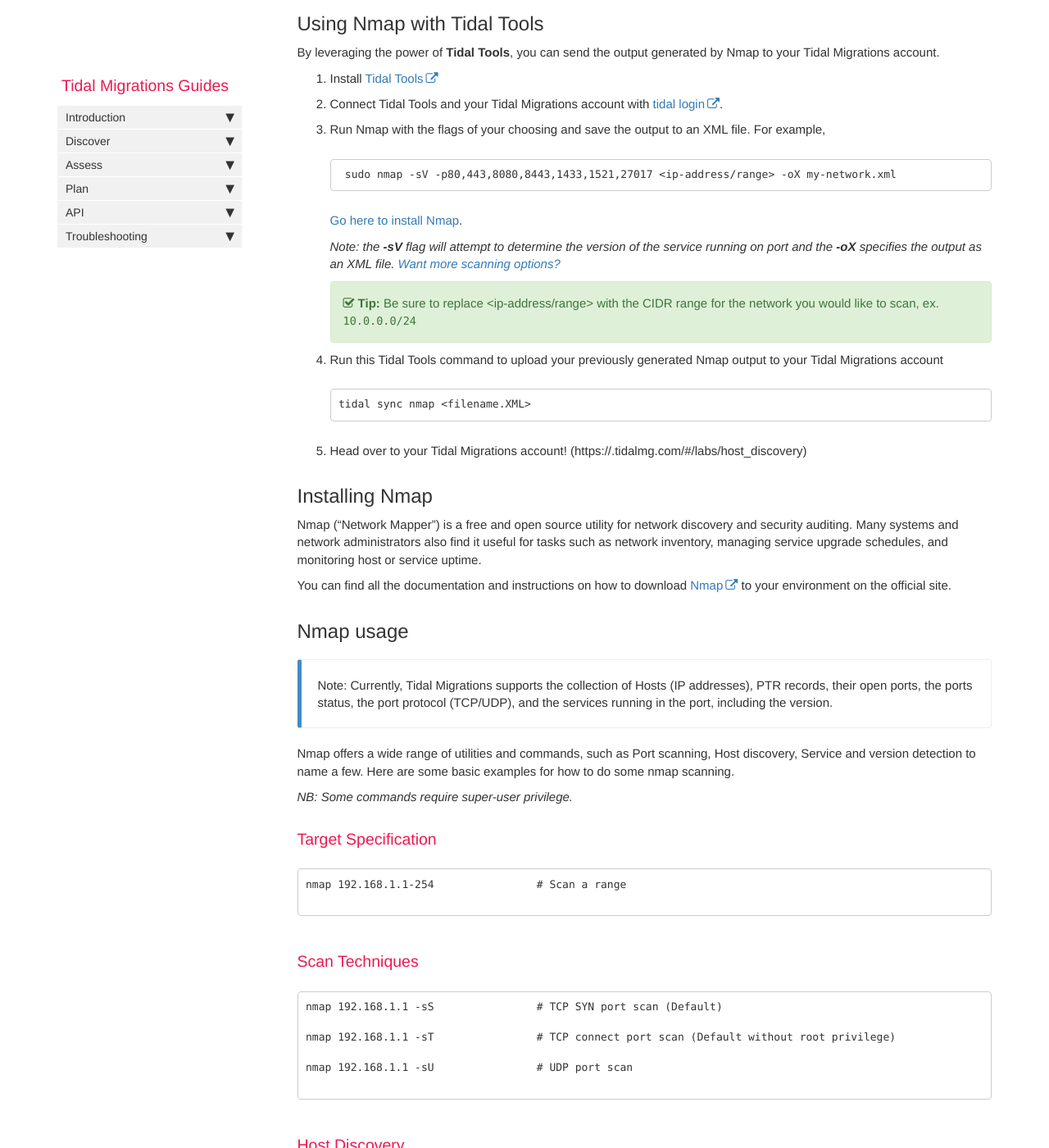
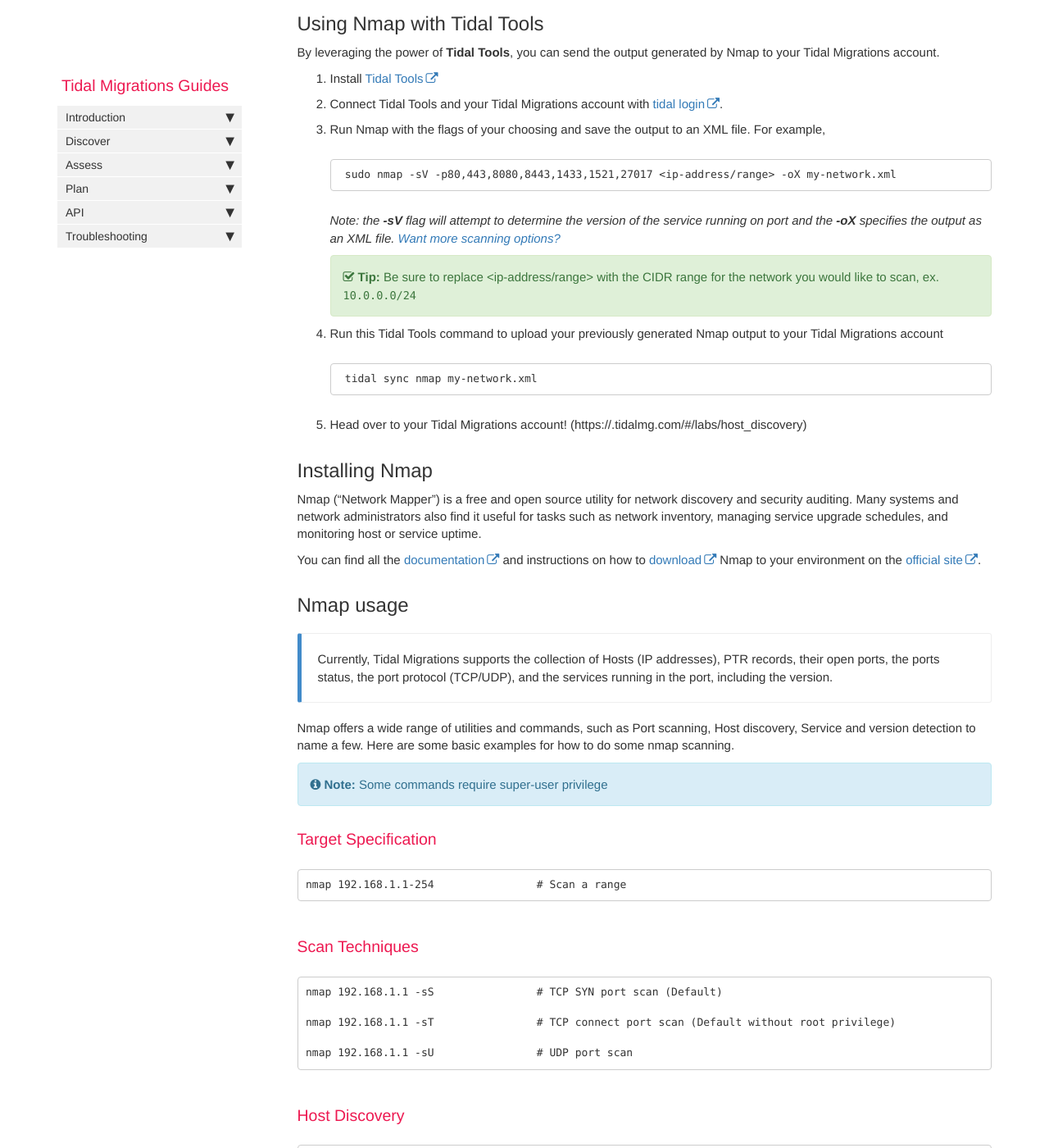
Before and after one commit to tidalmigrations/tidalmigrations.github.io, a Jekyll site: the page built from pages/user guides/discover_nmap.md, in a window 1280 px wide and 1400 px high, scrolled down 609 px. Shown: the whole window at 82% size. Built offline with Jekyll 4.4.1, drawn with Linux system fonts in a browser that asks for light colours; nearby versions of some CDN libraries; comment, search, counter and statistics services are not loaded.

Commit message:
callout, naming, spacing adjustments

````diff
--- a/pages/user guides/discover_nmap.md
+++ b/pages/user guides/discover_nmap.md
@@ -23,50 +23,46 @@ By leveraging the power of **Tidal Tools**, you can send the output generated by
     ```
     sudo nmap -sV -p80,443,8080,8443,1433,1521,27017 <ip-address/range> -oX my-network.xml
     ```
-    [Go here to install Nmap](#installing-nmap).
 
     _Note: the **-sV** flag will attempt to determine the version of the service running on port and the **-oX** specifies the output as an XML file. [Want more scanning options?](#nmap-usage)_
 
     {% include tip.html content="Be sure to replace <ip-address/range> with the CIDR range for the network you would like to scan, ex. `10.0.0.0/24`" %}
 
 4. Run this Tidal Tools command to upload your previously generated Nmap output to your Tidal Migrations account
-```
-tidal sync nmap <filename.XML>
-```
+    ```
+    tidal sync nmap my-network.xml
+    ```
 5. Head over to your Tidal Migrations account! (https://<account_name>.tidalmg.com/#/labs/host_discovery)
+
 
 ## Installing Nmap
 Nmap ("Network Mapper") is a free and open source utility for network discovery and security auditing. Many systems and network administrators also find it useful for tasks such as network inventory, managing service upgrade schedules, and monitoring host or service uptime.
 
-You can find all the documentation and instructions on how to download [Nmap](https://nmap.org/) to your environment on the official site.
+You can find all the [documentation](https://nmap.org/docs.html) and instructions on how to [download](https://nmap.org/book/install.html) Nmap to your environment on the [official site](https://nmap.org/).
 
 
 ## Nmap usage
-{% include callout.html content="Note: Currently, Tidal Migrations supports the collection of Hosts (IP addresses), PTR records, their open ports, the ports status, the port protocol (TCP/UDP), and the services running in the port, including the version."  type="primary"%}
+{% include callout.html content="Currently, Tidal Migrations supports the collection of Hosts (IP addresses), PTR records, their open ports, the ports status, the port protocol (TCP/UDP), and the services running in the port, including the version."  type="primary"%}
 Nmap offers a wide range of utilities and commands, such as Port scanning, Host discovery, Service and version detection to name a few. Here are some basic examples for how to do some nmap scanning.
 
-_NB: Some commands require super-user privilege._
+{% include note.html content="Some commands require super-user privilege" %}
+
 
 ### Target Specification
-
 ```
 nmap 192.168.1.1-254                # Scan a range
-
 ```
 
 ### Scan Techniques
-
 ```
 nmap 192.168.1.1 -sS                # TCP SYN port scan (Default)
 
 nmap 192.168.1.1 -sT                # TCP connect port scan (Default without root privilege)
 
 nmap 192.168.1.1 -sU                # UDP port scan
-
 ```
 
 ### Host Discovery
-
 ```
 nmap 192.168.1.1-3 -sL              # No Scan. List targets only
 
````
Also changed, not shown: pages/api/Using_with_nmap.md (+1 -1 lines).
